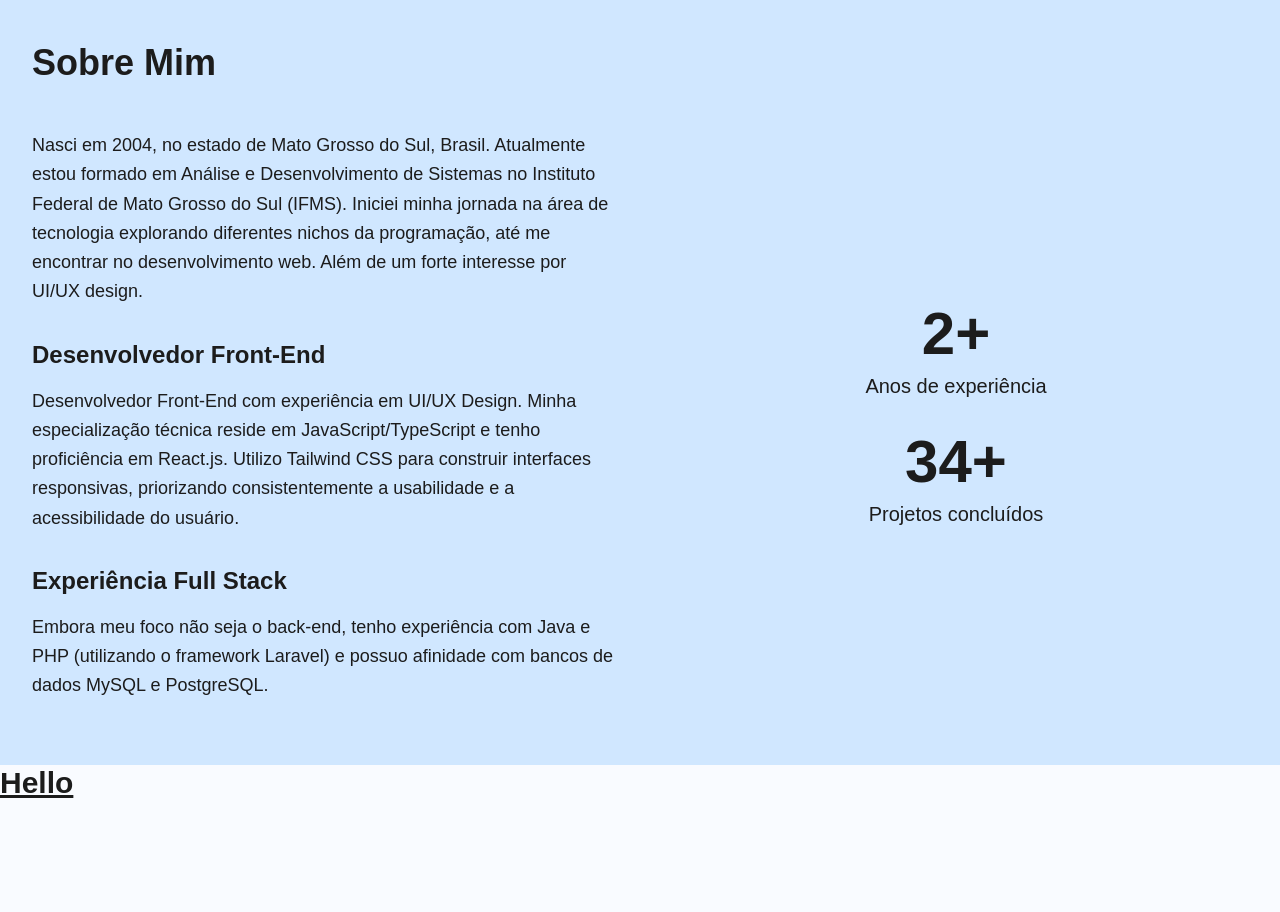
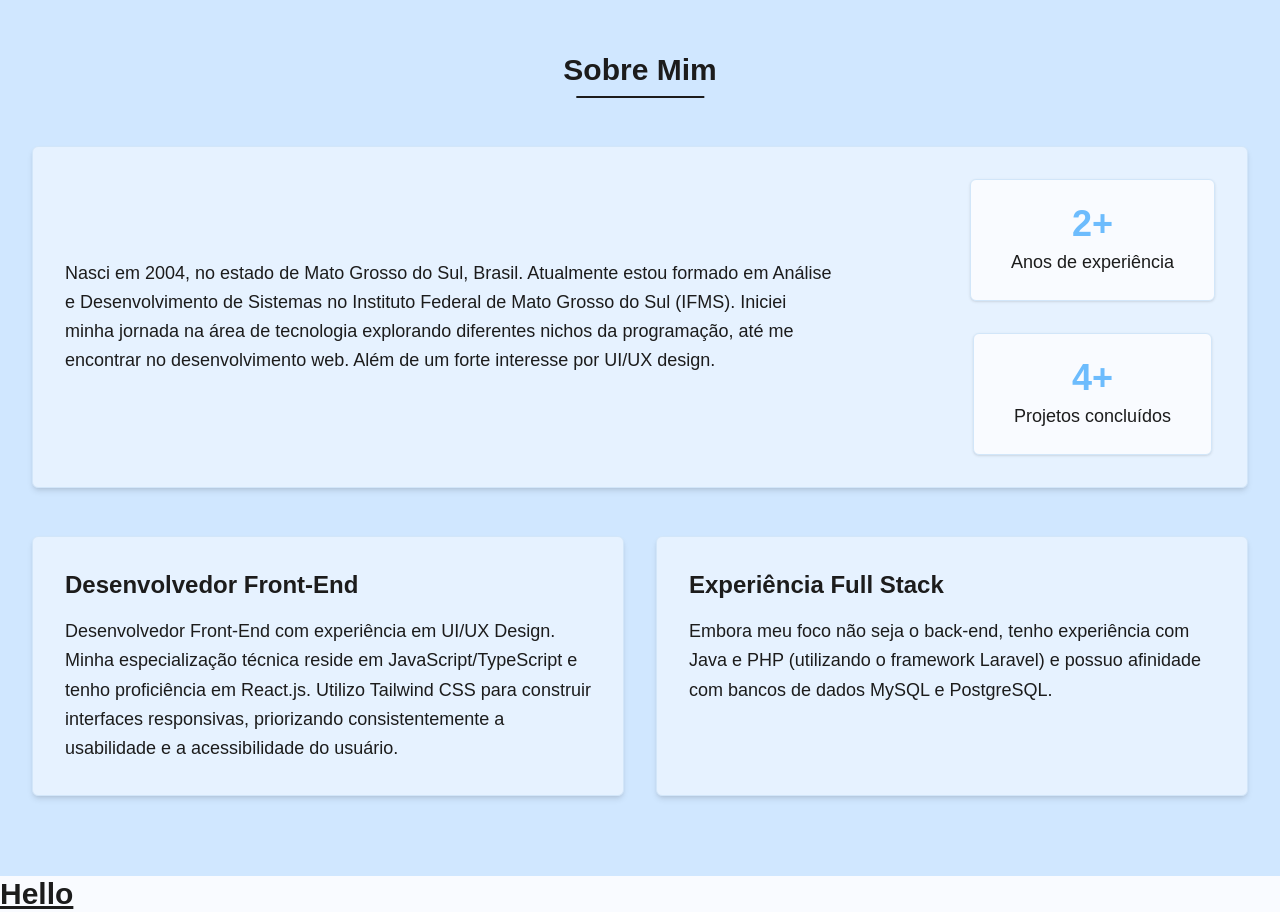
Before and after one commit to Peddrinnz/pxdro-code, a Next.js app: page / in a window 1280 px wide. Shown: the part 620-1532 px from the top of the page. Before the commit the page ends 1421 px from the top, so only its background shows below. Built offline with nearby package versions, Linux system fonts and the light colour scheme.

Commit message:
style: fix header in top and style about/hero components

```diff
--- a/src/components/custom/header.tsx
+++ b/src/components/custom/header.tsx
@@ -8,21 +8,16 @@ import { useLanguage } from '@/contexts/LanguageContext';
 
 const Header = () => {
     const { theme, setTheme } = useTheme();
+    const { language, setLanguage, t } = useLanguage();
+
     const [mounted, setMounted] = useState(false);
     const [isMenuOpen, setIsMenuOpen] = useState(false);
-    const { language, setLanguage, t } = useLanguage();
 
     useEffect(() => setMounted(true), []);
     if (!mounted) return null;
 
-    const toggleLanguage = () => {
-        const newLanguage = language === 'pt' ? 'en' : 'pt';
-        setLanguage(newLanguage);
-    };
-
-    const toggleMenu = () => {
-        setIsMenuOpen(!isMenuOpen);
-    };
+    const toggleLanguage = () =>
+        setLanguage(language === 'pt' ? 'en' : 'pt');
 
     const navItems = [
         { href: "#inicio", label: t('home') },
@@ -35,9 +30,12 @@ const Header = () => {
 
     return (
         <>
-            <header className="bg-(--secundary-background) px-4 sm:px-6 lg:px-8 py-6 border-b border-(--border) relative">
+            <header className="fixed top-0 left-0 w-full z-50 bg-(--secundary-background) border-b border-(--border) px-4 sm:px-6 lg:px-8 py-4">
                 <div className="max-w-7xl mx-auto flex items-center justify-between">
-                    <h1 className="text-xl sm:text-2xl font-semibold">{'{ Pxdro Code }'}</h1>
+
+                    <h1 className="text-xl sm:text-2xl font-semibold">
+                        {'{ Pxdro Code }'}
+                    </h1>
 
                     <nav className="hidden md:flex space-x-6 text-[18px]">
                         {navItems.map((item) => (
@@ -54,16 +52,14 @@ const Header = () => {
                     <div className="hidden md:flex items-center space-x-4">
                         <button
                             onClick={() => setTheme(theme === 'dark' ? 'light' : 'dark')}
-                            className="p-2 hover:bg-(--hover-color) transition bg-(--background) border border-(--border) rounded-md cursor-pointer"
-                            aria-label={t('toggleTheme')}
+                            className="p-2 bg-(--background) border border-(--border) rounded-md hover:bg-(--hover-color) cursor-pointer"
                         >
                             {theme === 'dark' ? <Sun size={18} /> : <Moon size={18} />}
                         </button>
 
                         <button
                             onClick={toggleLanguage}
-                            className="flex items-center gap-2 p-2 hover:bg-(--hover-color) transition bg-(--background) border border-(--border) rounded-md cursor-pointer"
-                            aria-label={t('toggleLanguage')}
+                            className="flex items-center gap-2 p-2 bg-(--background) border border-(--border) rounded-md hover:bg-(--hover-color) cursor-pointer"
                         >
                             <ReactCountryFlag
                                 countryCode={language === 'pt' ? 'BR' : 'US'}
@@ -78,16 +74,14 @@ const Header = () => {
                     <div className="flex md:hidden items-center space-x-2">
                         <button
                             onClick={() => setTheme(theme === 'dark' ? 'light' : 'dark')}
-                            className="p-2 hover:bg-(--hover-color) transition bg-(--background) border border-(--border) rounded-md cursor-pointer"
-                            aria-label={t('toggleTheme')}
+                            className="p-2 bg-(--background) border border-(--border) rounded-md hover:bg-(--hover-color)"
                         >
                             {theme === 'dark' ? <Sun size={18} /> : <Moon size={18} />}
                         </button>
 
                         <button
-                            onClick={toggleMenu}
-                            className="p-2 hover:bg-(--hover-color) transition bg-(--background) border border-(--border) rounded-md cursor-pointer"
-                            aria-label={isMenuOpen ? t('closeMenu') : t('openMenu')}
+                            onClick={() => setIsMenuOpen(!isMenuOpen)}
+                            className="p-2 bg-(--background) border border-(--border) rounded-md hover:bg-(--hover-color)"
                         >
                             {isMenuOpen ? <X size={18} /> : <Menu size={18} />}
                         </button>
@@ -103,7 +97,7 @@ const Header = () => {
                                 key={item.href}
                                 href={item.href}
                                 onClick={() => setIsMenuOpen(false)}
-                                className="hover:underline underline-offset-4 transition-all duration-200 py-2 text-lg"
+                                className="py-2 text-lg hover:underline underline-offset-4"
                             >
                                 {item.label}
                             </a>
@@ -111,8 +105,7 @@ const Header = () => {
 
                         <button
                             onClick={toggleLanguage}
-                            className="flex items-center gap-2 p-2 hover:bg-(--hover-color) transition bg-(--background) border border-(--border) rounded-md cursor-pointer w-fit mt-2"
-                            aria-label={t('toggleLanguage')}
+                            className="flex items-center gap-2 p-2 bg-(--background) border border-(--border) rounded-md hover:bg-(--hover-color) w-fit"
                         >
                             <ReactCountryFlag
                                 countryCode={language === 'pt' ? 'BR' : 'US'}
--- a/src/components/landing/about.tsx
+++ b/src/components/landing/about.tsx
@@ -31,20 +31,35 @@ const About = () => {
     const content = aboutContent[language];
 
     return (
-        <section id="sobre" className="bg-(--secundary-background) px-4 sm:px-6 lg:px-8 py-16">
+        <section id="sobre" className="bg-(--secundary-background) px-4 sm:px-6 lg:px-8 py-20">
             <div className="max-w-7xl mx-auto">
-                <h2 className="text-4xl font-bold mb-12">
+
+                <h2 className="text-3xl font-semibold text-center mb-12 relative inline-block left-1/2 -translate-x-1/2">
                     {content.title}
+                    <span className="block w-32 h-0.5 bg-(--text) mx-auto mt-2"></span>
                 </h2>
 
-                <div className="grid grid-cols-1 lg:grid-cols-2 gap-12">
-                    <div className="space-y-8">
-                        <p className="text-lg text-(--secondary-text) leading-relaxed">
+                <div className="bg-(--cards) shadow-md rounded-md p-8 mb-12 flex flex-col lg:flex-row justify-between items-center gap-10 border border-(--border)">
+                    <p className="text-lg text-(--secondary-text) leading-relaxed max-w-3xl">
                         {content.birth}
                     </p>
 
-                        <div>
-                            <h3 className="text-2xl font-bold mb-4">
+                    <div className="flex flex-col items-center gap-8">
+                        <div className="bg-(--background) backdrop-blur-md shadow rounded-md px-10 py-6 text-center border border-(--border)">
+                            <div className="text-4xl font-semibold text-(--primary-color)">2+</div>
+                            <div className="text-lg mt-1">{content.years}</div>
+                        </div>
+
+                        <div className="bg-(--background) backdrop-blur-md shadow rounded-md px-10 py-6 text-center border border-(--border)">
+                            <div className="text-4xl font-semibold text-(--primary-color)">4+</div>
+                            <div className="text-lg mt-1">{content.projects}</div>
+                        </div>
+                    </div>
+                </div>
+
+                <div className="grid grid-cols-1 md:grid-cols-2 gap-8">
+                    <div className="bg-(--cards) shadow-md rounded-md p-8 border border-(--border)">
+                        <h3 className="text-2xl font-semibold mb-4">
                             {content.frontendTitle}
                         </h3>
                         <p className="text-lg text-(--secondary-text) leading-relaxed">
@@ -52,26 +67,13 @@ const About = () => {
                         </p>
                     </div>
 
-                        <div>
-                            <h3 className="text-2xl font-bold mb-4">
+                    <div className="bg-(--cards) shadow-md rounded-md p-8 border border-(--border)">
+                        <h3 className="text-2xl font-semibold mb-4">
                             {content.fullstackTitle}
                         </h3>
                         <p className="text-lg text-(--secondary-text) leading-relaxed">
                             {content.fullstackDesc}
                         </p>
-                        </div>
-                    </div>
-
-                    <div className="flex flex-col items-center justify-center space-y-8">
-                        <div className="text-center">
-                            <div className="text-6xl font-bold text-(--primary) mb-2">2+</div>
-                            <div className="text-xl text-(--secondary-text)">{content.years}</div>
-                        </div>
-
-                        <div className="text-center">
-                            <div className="text-6xl font-bold text-(--primary) mb-2">34+</div>
-                            <div className="text-xl text-(--secondary-text)">{content.projects}</div>
-                        </div>
                     </div>
                 </div>
             </div>
--- a/src/components/landing/hero.tsx
+++ b/src/components/landing/hero.tsx
@@ -32,7 +32,7 @@ const Hero = () => {
     return (
         <section
             id="inicio"
-            className="relative flex items-center bg-(--background) px-4 sm:px-6 lg:px-8 py-16"
+            className="relative flex items-center bg-(--background) px-4 sm:px-6 lg:px-8 py-16 mt-20"
         >
 
             <ParticlesBackground />
```
Lines whose indentation alone changed are shown as unchanged.
